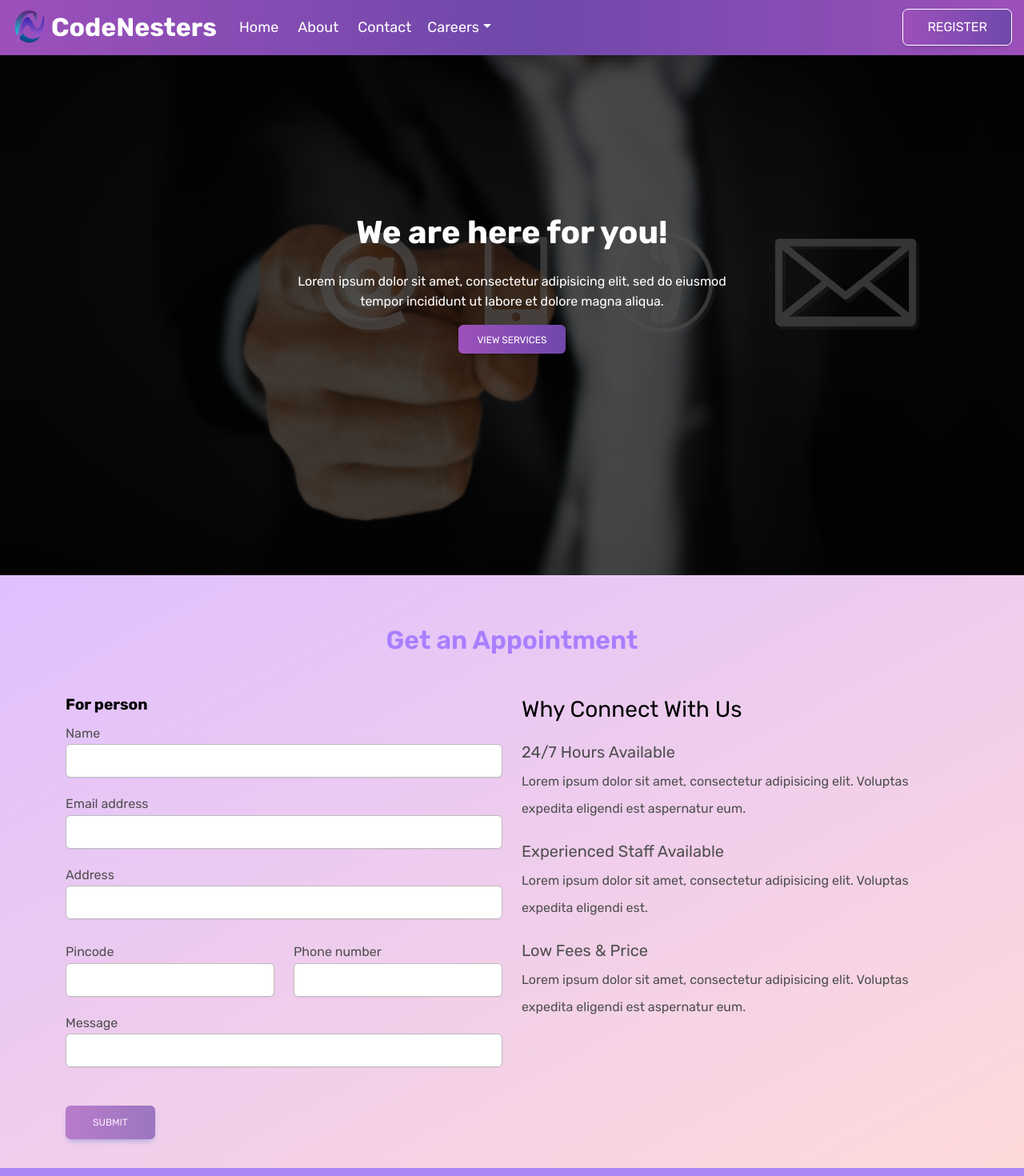
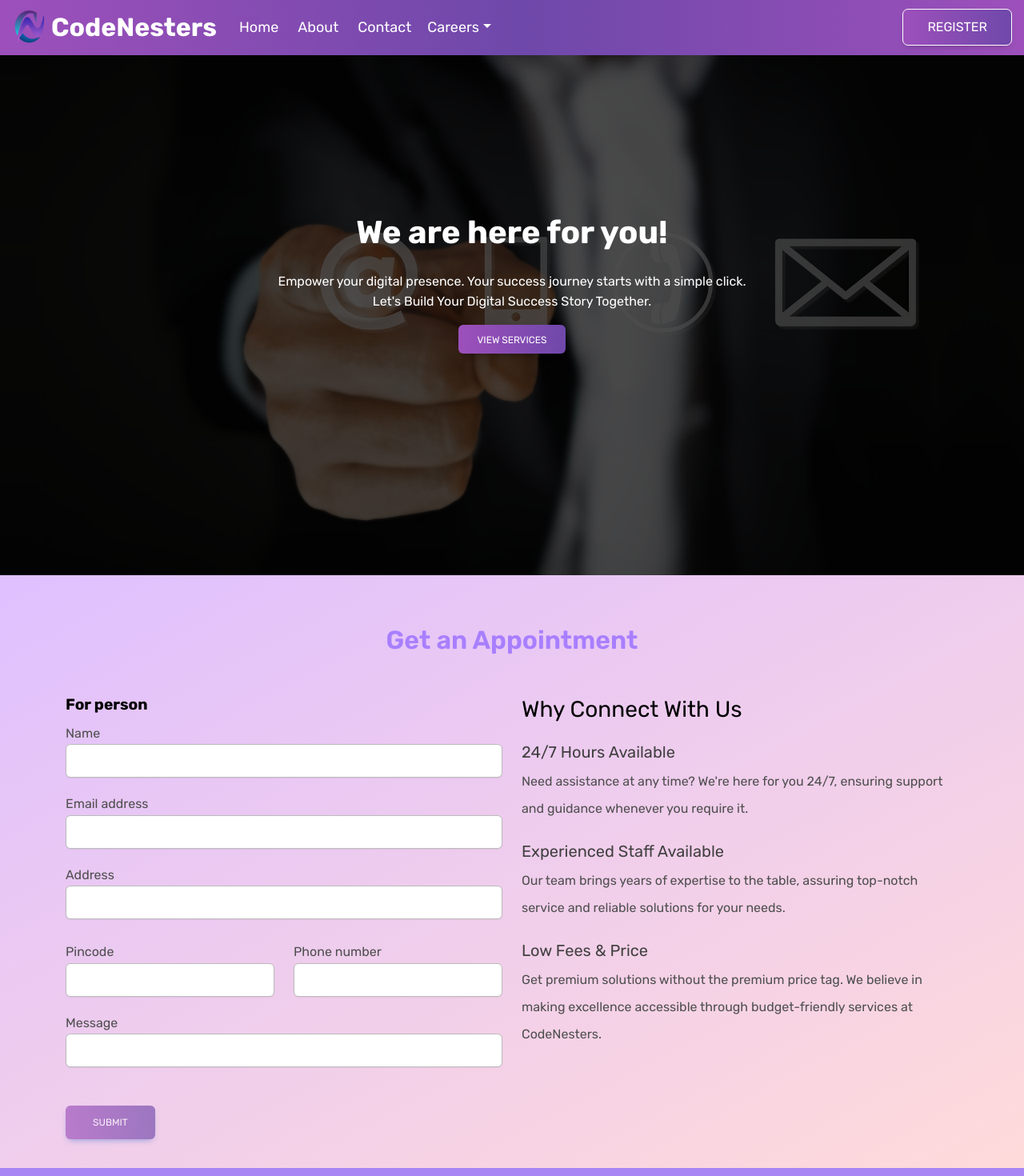
Before and after one commit to Yashcodes/CodeNesters-Frontend, a React (Create React App) app: page /contact in a window 1280 px wide. Shown: the top 1470 px of the page at 80% size. Built offline with nearby package versions, Linux system fonts and the light colour scheme.

Commit message:
Changed contact us page content

```diff
--- a/src/components/Forms/AppointForm.jsx
+++ b/src/components/Forms/AppointForm.jsx
@@ -156,24 +156,27 @@ const AppointForm = () => {
             <div className="col-md-6">
               <h3 className="why-appoint-head">Why Connect With Us</h3>
               <div className="why-appoint-cont my-4">
-                <h5>24/7 Hours Available</h5>
+                <h5 style={{ color: "rgb(65 64 64)" }}>24/7 Hours Available</h5>
                 <p className="para-color why-appoint-text">
-                  Lorem ipsum dolor sit amet, consectetur adipisicing elit.
-                  Voluptas expedita eligendi est aspernatur eum.
+                  Need assistance at any time? We're here for you 24/7, ensuring
+                  support and guidance whenever you require it.
                 </p>
               </div>
               <div className="why-appoint-cont">
-                <h5>Experienced Staff Available</h5>
+                <h5 style={{ color: "rgb(65 64 64)" }}>
+                  Experienced Staff Available
+                </h5>
                 <p className="para-color why-appoint-text">
-                  Lorem ipsum dolor sit amet, consectetur adipisicing elit.
-                  Voluptas expedita eligendi est.
+                  Our team brings years of expertise to the table, assuring
+                  top-notch service and reliable solutions for your needs.
                 </p>
               </div>
               <div className="why-appoint-cont my-4">
-                <h5>Low Fees &amp; Price</h5>
+                <h5 style={{ color: "rgb(65 64 64)" }}>Low Fees &amp; Price</h5>
                 <p className="para-color why-appoint-text">
-                  Lorem ipsum dolor sit amet, consectetur adipisicing elit.
-                  Voluptas expedita eligendi est aspernatur eum.
+                  Get premium solutions without the premium price tag. We
+                  believe in making excellence accessible through
+                  budget-friendly services at CodeNesters.
                 </p>
               </div>
             </div>
--- a/src/components/Layout/ContactBanner.jsx
+++ b/src/components/Layout/ContactBanner.jsx
@@ -18,13 +18,11 @@ const ContactBanner = () => {
                     We are here for you!
                   </p>
                   <p>
-                    Lorem ipsum dolor sit amet, consectetur adipisicing elit,
-                    sed do eiusmod <br />
-                    tempor incididunt ut labore et dolore magna aliqua.
+                    Empower your digital presence. Your success journey starts
+                    with a simple click. <br />
+                    Let's Build Your Digital Success Story Together.
                   </p>
-                  <Link className="btn contact-banner-btn">
-                    View Services
-                  </Link>
+                  <Link className="btn contact-banner-btn">View Services</Link>
                 </div>
               </div>
             </div>
```
